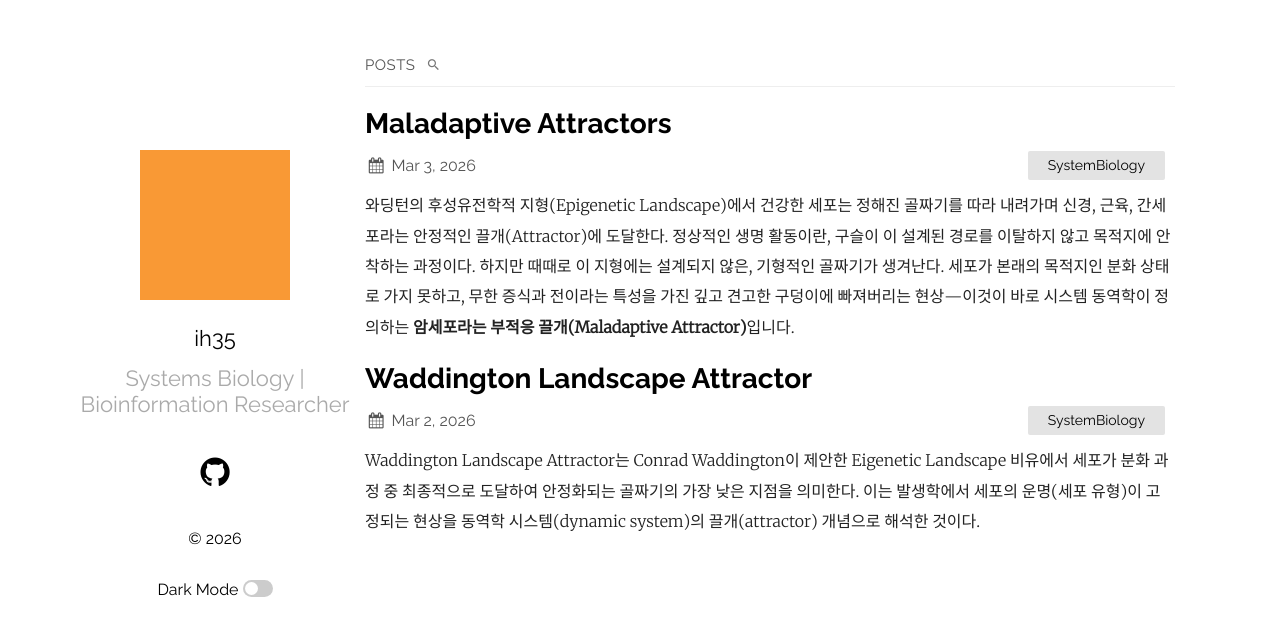
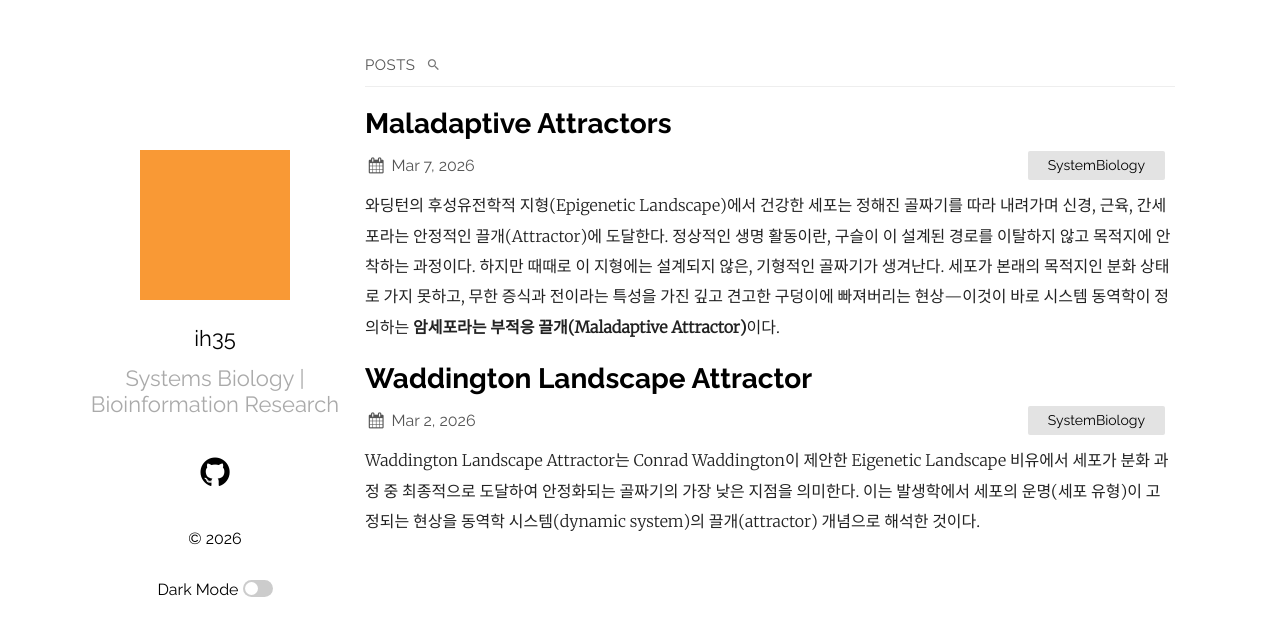
Before and after one commit to ih35/ih35.github.io, a Jekyll site: the page built from index.md, in a window 1280 px wide. Shown: the top 636 px of the page. Built offline with Jekyll 4.4.1, drawn with Linux system fonts in a browser that asks for light colours.

Commit message:
fifth committ

```diff
--- a/_config.yml
+++ b/_config.yml
@@ -13,7 +13,7 @@ sass:
   sass_dir: _sass
 plainwhite:
   name: ih35 # Adam Denisov
-  tagline: Systems Biology | Bioinformation Researcher # Developer. Designer
+  tagline: Systems Biology | Bioinformation Research # Developer. Designer
   date_format: "%b %-d, %Y"
   sitemap: true # set to true to generate sitemap.xml content
   search: true # set to true to enable searchbar
--- a/_posts/2026-03-02-Landscape-Attractor.markdown
+++ b/_posts/2026-03-02-Landscape-Attractor.markdown
@@ -16,7 +16,7 @@ Waddington Landscape Attractor는 Conrad Waddington이 제안한 Eigenetic Lands
 
 
 <figure style="text-align: center;">
-  <img src="{{ '/assets/Waddingtons-epigenetic-landscape-depicts-the-process-of-development-as-balls-rolling.png' | relative_url }}" width="40%" alt="Waddington Landscape Diagram">
+  <img src="{{ '/assets/Waddingtons-epigenetic-landscape-depicts-the-process-of-development-as-balls-rolling.png' | relative_url }}" width="60%" alt="Waddington Landscape Diagram">
   <figcaption style="margin-top: 10px; font-size: 0.9em; color: #666;">
     Fig 1. Waddington's Epigenetic Landscape Diagram
   </figcaption>
```
Also changed, not shown: _posts/2026-03-03-Maladaptive-Attractors.md (deleted, +0 -22 lines), _posts/2026-03-07-Maladaptive-Attractors.md (added, +38 -0 lines).
